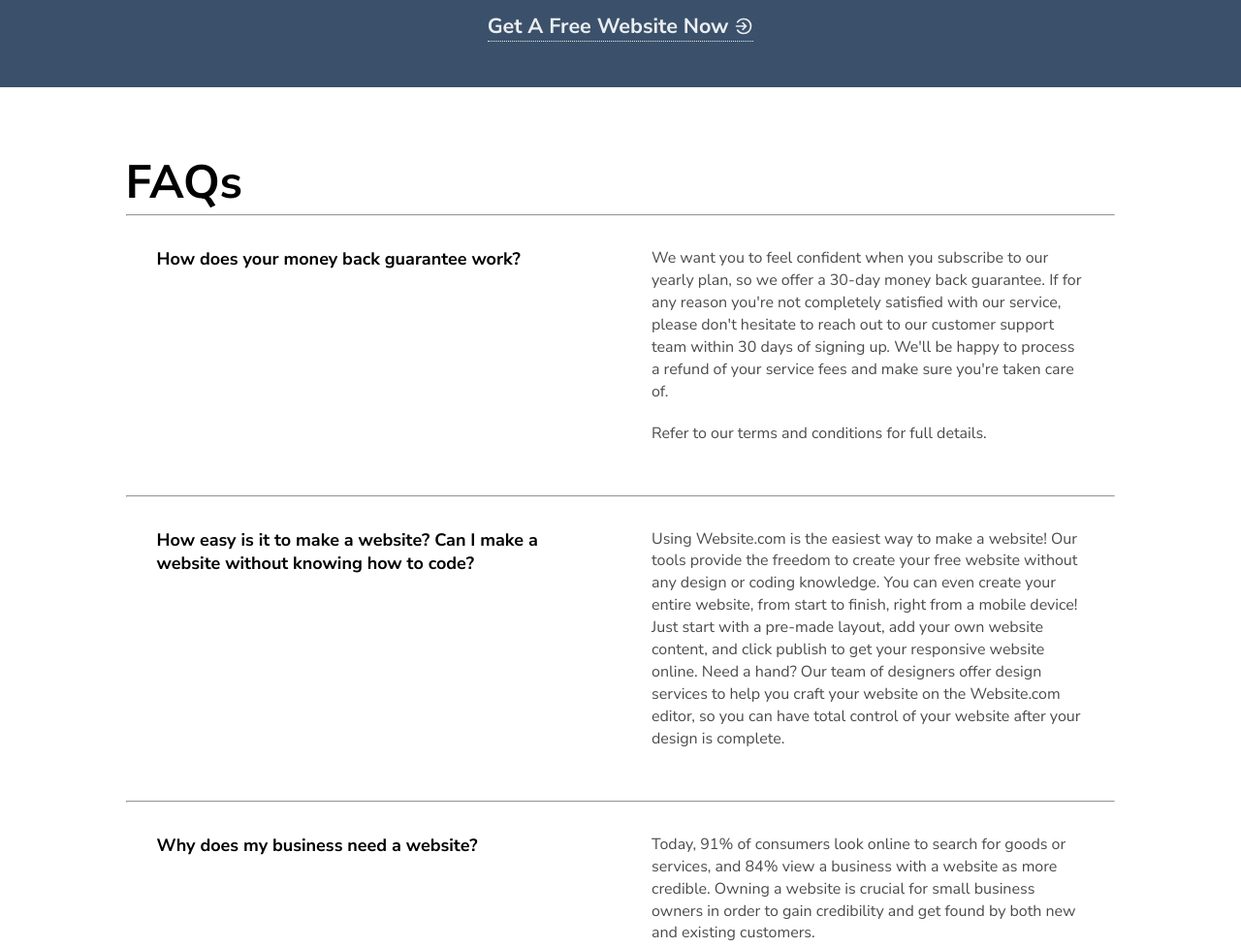
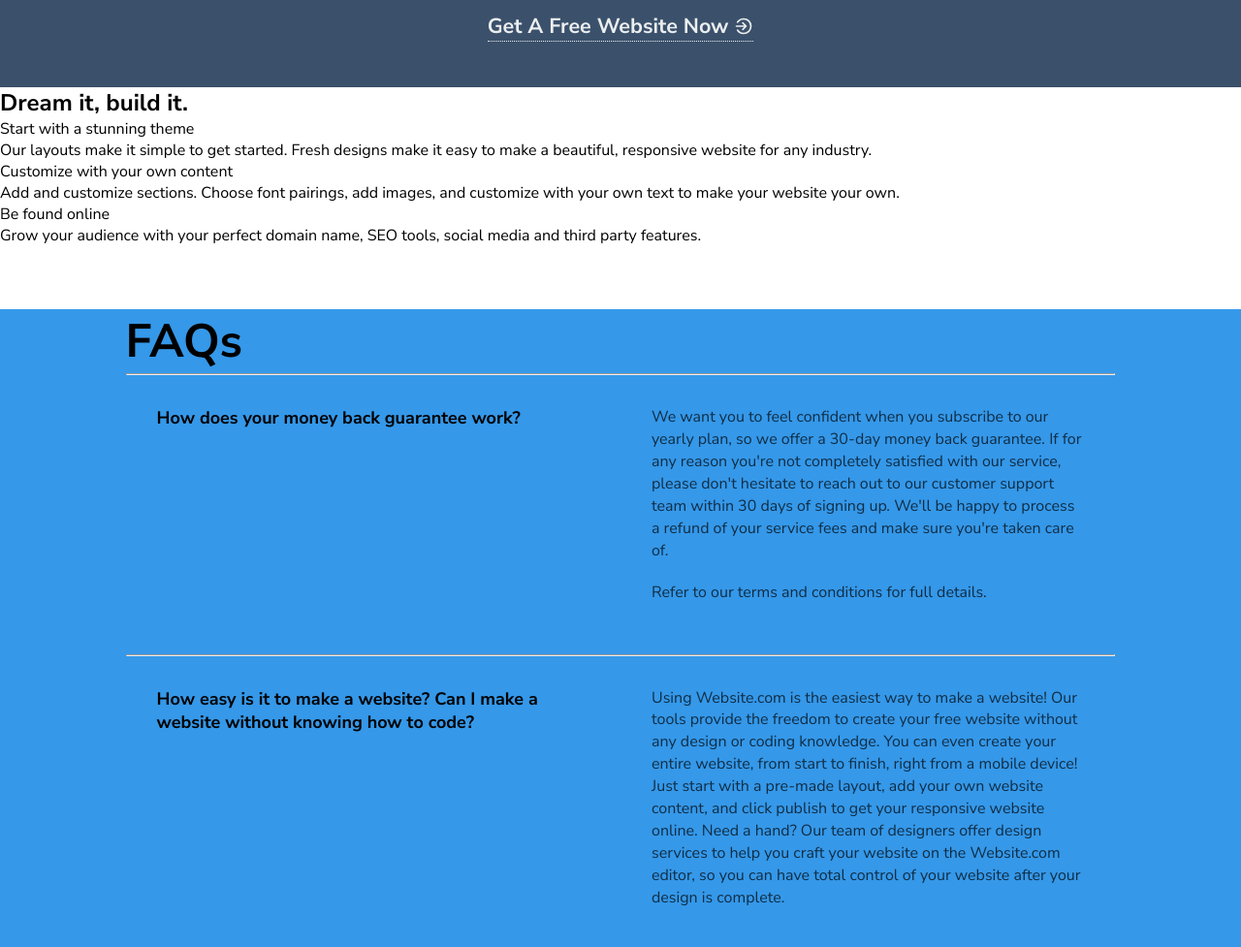
Before and after one commit to surya-tn99/website.com-Clone, a plain HTML site: page index.html in a window 1280 px wide. Shown: the part 915-1892 px from the top of the page at 97% size. Drawn offline with Linux system fonts and the light colour scheme.

Commit message:
initialized the progress of developing dreamit div

```diff
--- a/index.html
+++ b/index.html
@@ -11,6 +11,7 @@
         <!-- end of header font -->
     </head>
     <body>
+
         <div id="header">
 
             <div id="page-name">
@@ -44,6 +45,8 @@
             </div>
 
         </div>
+
+        <div id="sitebody">
 
             <div id="banner" class="section">
                 <div class="content">
@@ -193,6 +196,35 @@
                 </div>
             </div>
 
+            <div id="dreamit" class="section">
+                <div class="content">
+
+                    <h2 class="title">Dream it, build it.</h2>
+                    <div class="row">
+                        <div class="col"></div>
+                        <div class="col">
+                            <ol>
+                                <li>
+                                    <p class="title">Start with a stunning theme</p>
+                                    <p>Our layouts make it simple to get started. Fresh designs make it easy to make a beautiful, responsive website for any industry.</p>
+                                </li>
+
+                                <li>
+                                    <p class="title">Customize with your own content</p>
+                                    <p>Add and customize sections. Choose font pairings, add images, and customize with your own text to make your website your own.</p>
+                                </li>
+
+                                <li>
+                                    <p class="title">Be found online</p>
+                                    <p>Grow your audience with your perfect domain name, SEO tools, social media and third party features.</p>
+                                </li>
+                            </ol>
+                        </div>
+                    </div>
+
+                </div>
+            </div>
+
             <div id="faqs" class="section">
 
                 <div class="content">
@@ -301,6 +333,9 @@
                 </div>
             </div>
 
+
+        </div>
+
         <div id="footer">
             <div class="content">
                 <div class="list">
--- a/style.css
+++ b/style.css
@@ -119,6 +119,14 @@
 }
 
 /*end of build it*/
+#faqs{
+
+    /*
+    this background color is only temporary
+    added to help the develpment of dremit div
+    */
+    background-color: #3598e9;
+}
 #faqs .content{
     margin: calc(var(--common-margin)*1.5) calc(var(--common-margin)*3) ;
 }
```
Also changed, not shown: 1 other file. Lines whose indentation alone changed are shown as unchanged.
